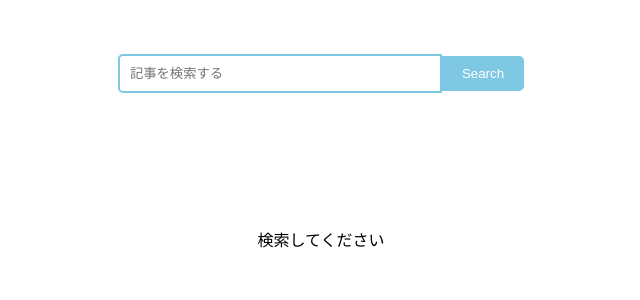
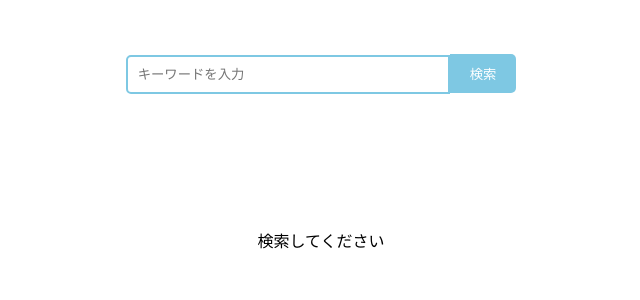
Before and after one commit to hiro-env/aggregator-web, a Next.js app: page / in a window 1280 px wide. Shown: the top 300 px of the page, without its empty margins (319-959 px from the left). Built offline with nearby package versions, Linux system fonts and the light colour scheme.

Commit message:
[Storybook]ブラウザでストーリーの表示ができるようにソースを修正

```diff
--- a/src/design-system/SearchBar.tsx
+++ b/src/design-system/SearchBar.tsx
@@ -29,9 +29,15 @@ const SearchButton = styled.button`
 
 type SearchBarProps = {
   onSearch: (query: string) => void;
+  placeholder?: string;
+  buttonText?: string;
 };
 
-const SearchBar: React.FC<SearchBarProps> = ({ onSearch }) => {
+const SearchBar: React.FC<SearchBarProps> = ({
+  onSearch,
+  placeholder = 'キーワードを入力',
+  buttonText = '検索'
+}) => {
   const [query, setQuery] = useState('');
 
   const handleSearch = (e: React.FormEvent) => {
@@ -46,9 +52,9 @@ const SearchBar: React.FC<SearchBarProps> = ({ onSearch }) => {
           type="text"
           value={query}
           onChange={(e) => setQuery(e.target.value)}
-          placeholder="記事を検索する"
+          placeholder={placeholder}
         />
-        <SearchButton type="submit">Search</SearchButton>
+        <SearchButton type="submit">{buttonText}</SearchButton>
       </form>
     </SearchContainer>
   );
```
Also changed, not shown: 1 other file (tests, documents, lock files or other folders).
